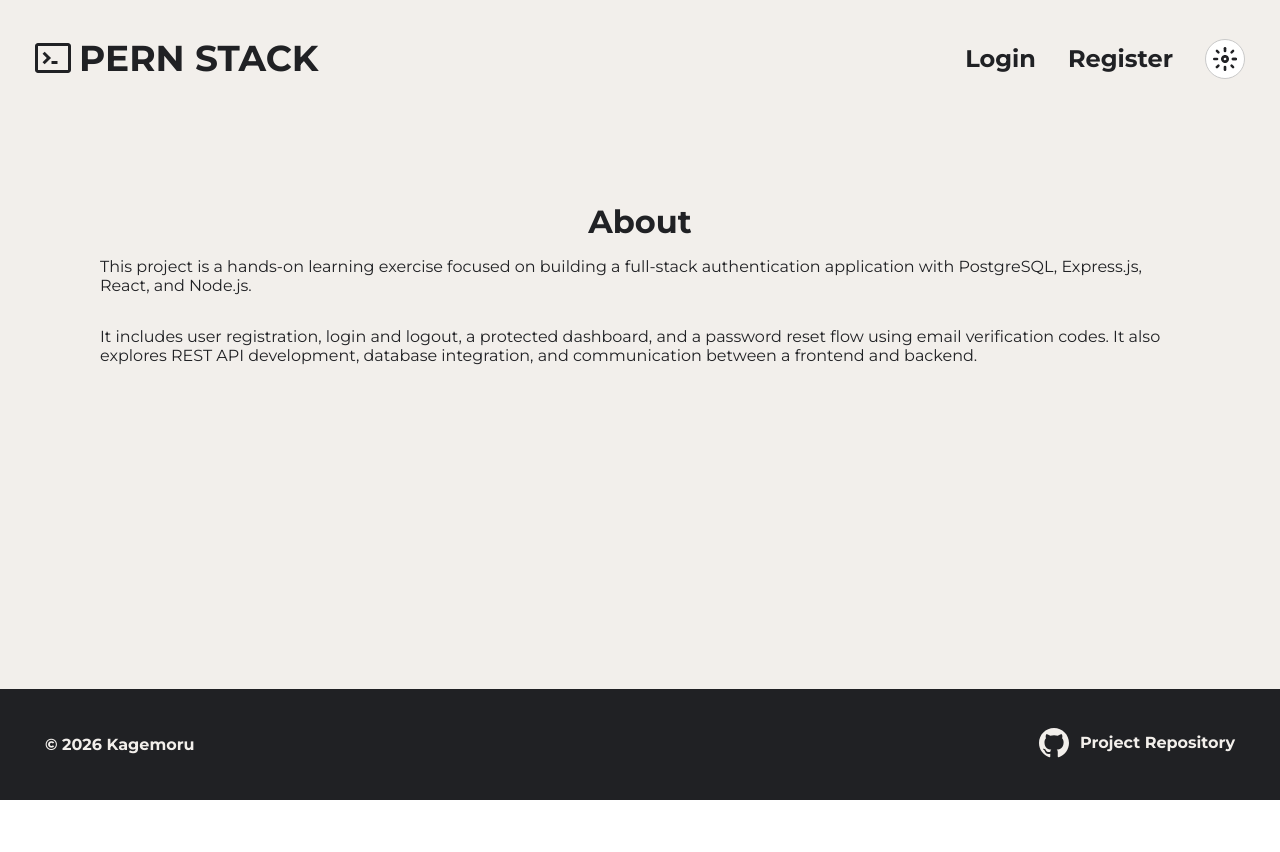
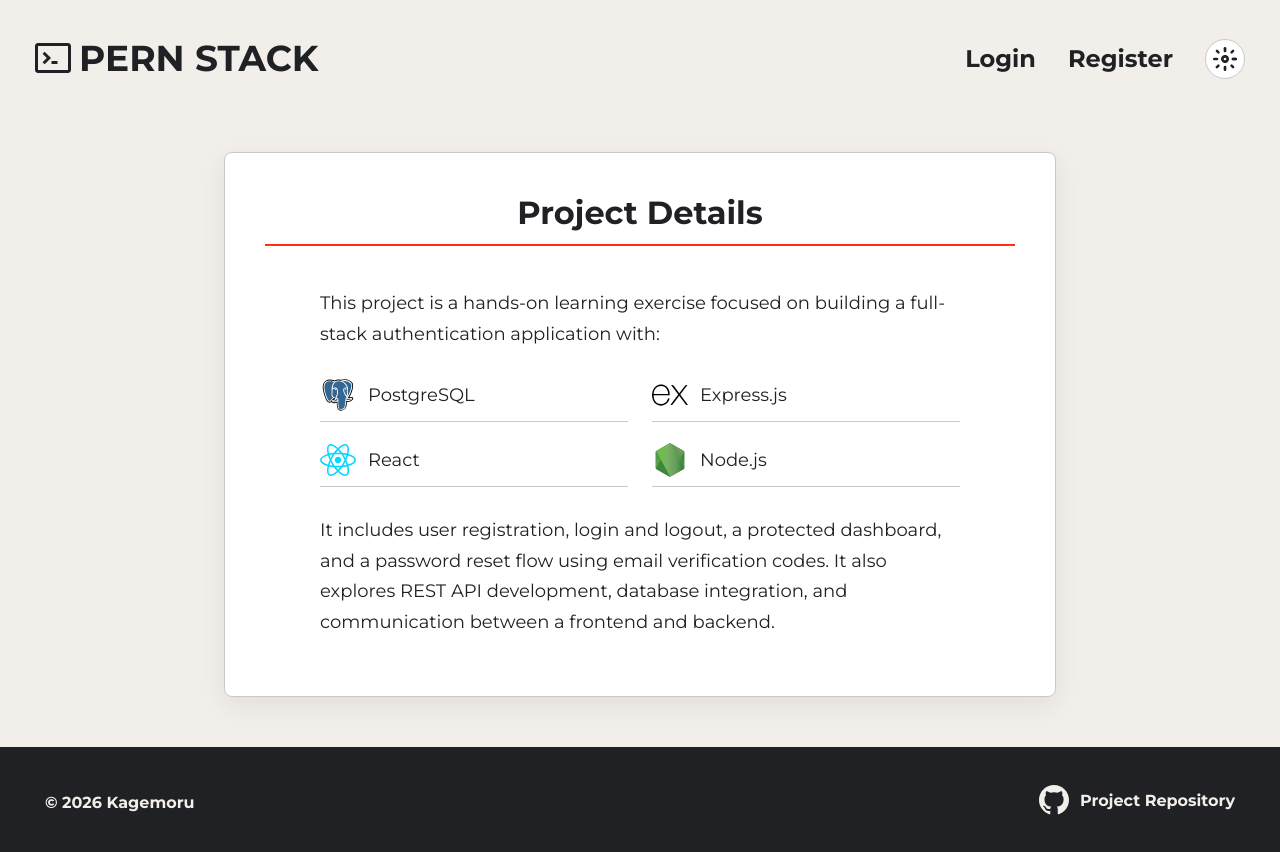
Before and after one commit to Kagemoru/pern-stack, a React (Vite) app in the folder client/: page / in a window 1280 px wide. Shown: the top 852 px of the page. Before the commit the page ends 800 px from the top, so only its background shows below. Built offline with nearby package versions, Linux system fonts and the light colour scheme; no server answers.

Commit message:
frontend: improved page layouts and styling

```diff
--- a/client/src/App.css
+++ b/client/src/App.css
@@ -0,0 +1,211 @@
+.container {
+  box-sizing: border-box;
+  display: flex;
+  flex-direction: column;
+  align-items: center;
+  min-height: 500px;
+  padding: 30px;
+  background: var(--card-bg);
+  border: 1px solid var(--border-color);
+  border-radius: 8px;
+  box-shadow: 0 8px 24px
+    color-mix(in srgb, var(--primary-text-color) 8%, transparent);
+}
+
+.container a {
+  color: var(--red);
+  font-weight: 600;
+  text-underline-offset: 0.2em;
+}
+
+/* =====================================
+  HOME CONTAINER
+===================================== */
+.home-container {
+  align-items: stretch;
+  width: min(100%, 52rem);
+  min-height: auto;
+  padding: 2.5rem;
+}
+
+.home-container .title {
+  margin: 0 0 1.5rem;
+  padding-bottom: 0.75rem;
+  border-bottom: 2px solid var(--red);
+  text-align: center;
+}
+
+.project-details {
+  width: 100%;
+  max-width: 40rem;
+  margin-inline: auto;
+  font-size: 1.125rem;
+  line-height: 1.7;
+}
+
+.project-details ul {
+  display: grid;
+  grid-template-columns: repeat(2, minmax(0, 1fr));
+  gap: 0.75rem 1.5rem;
+  margin: 1.25rem 0 1.75rem;
+  padding: 0;
+  list-style: none;
+}
+
+.project-details li {
+  display: flex;
+  align-items: center;
+  gap: 0.75rem;
+  padding-block: 0.5rem;
+  border-bottom: 1px solid var(--border-color);
+}
+
+@media (max-width: 600px) {
+  .home-container {
+    padding: 1.5rem;
+  }
+
+  .project-details ul {
+    grid-template-columns: 1fr;
+  }
+}
+
+/* =====================================
+  LOGIN, REGISTER, FORGOT-PASS CONTAINER
+===================================== */
+.login-container,
+.register-container,
+.forgot-password-container {
+  box-sizing: border-box;
+  width: min(100%, 28rem);
+  min-height: auto;
+  padding: 2.5rem;
+}
+
+.login-container .title,
+.register-container .title,
+.forgot-password-form .title {
+  margin: 0 0 1.75rem;
+}
+
+.login-form,
+.register-form,
+.forgot-password-form {
+  display: grid;
+  gap: 1.25rem;
+  width: 100%;
+  margin-bottom: 1.25rem;
+}
+
+.form-field {
+  display: flex;
+  flex-direction: column;
+  gap: 0.45rem;
+  font-weight: 600;
+}
+
+.form-field input {
+  box-sizing: border-box;
+  width: 100%;
+  min-height: 2.9rem;
+  padding: 0.7rem 0.85rem;
+  border: 1px solid var(--border-color);
+  border-radius: 6px;
+  color: var(--primary-text-color);
+  background: var(--input-bg);
+  font: inherit;
+}
+
+.form-field input:focus-visible {
+  outline: 2px solid var(--red);
+  outline-offset: 2px;
+}
+
+.forgot-password-link,
+.register-link,
+.login-link,
+#reset-password-note {
+  font-size: 0.9rem;
+  margin: 0;
+  color: var(--secondary-text-color);
+  line-height: 1.5;
+  font-style: italic;
+}
+
+.login-form button,
+.register-form button,
+.forgot-password-form button {
+  min-height: 2.9rem;
+  padding: 0.7rem 1rem;
+  border: 0;
+  border-radius: 6px;
+  color: #fff;
+  background: var(--red);
+  font: inherit;
+  font-weight: 700;
+  cursor: pointer;
+}
+
+.login-form button:hover:not(:disabled),
+.register-form button:hover:not(:disabled),
+.forgot-password-form button:hover:not(:disabled) {
+  filter: brightness(0.92);
+}
+
+.login-form button:disabled,
+.register-form button:disabled,
+.forgot-password-form button:disabled {
+  cursor: wait;
+  opacity: 0.7;
+}
+
+.login-form button:focus-visible,
+.register-form button:focus-visible,
+.forgot-password-form button:focus-visible {
+  outline: 2px solid var(--primary-text-color);
+  outline-offset: 3px;
+}
+
+.login-error,
+.register-error {
+  text-align: center;
+  margin: 0;
+  color: var(--red);
+}
+
+@media (max-width: 600px) {
+  .login-container,
+  .register-container {
+    padding: 1.5rem;
+  }
+}
+
+/* =====================================
+  FORGOT PASSWORD CONTAINER
+===================================== */
+#reset-successfull-msg {
+  text-align: center;
+}
+
+
+/* =====================================
+  NOT FOUND CONTAINER
+===================================== */
+.not-found-container {
+  width: min(100%, 28rem);
+  min-height: auto;
+  gap: 0.75rem;
+  padding: 3rem 2rem;
+  text-align: center;
+}
+
+.not-found-container .title {
+  margin: 0;
+  color: var(--red);
+  font-size: 4rem;
+  line-height: 1;
+}
+
+.not-found-container p {
+  margin: 0;
+}
--- a/client/src/App.jsx
+++ b/client/src/App.jsx
@@ -1,4 +1,5 @@
 import { Routes, Route } from "react-router";
+import "./App.css"
 
 // layout
 import AppLayout from "./layout/AppLayout.jsx";
--- a/client/src/pages/Dashboard.jsx
+++ b/client/src/pages/Dashboard.jsx
@@ -2,10 +2,9 @@ import LogoutBtn from "../components/LogoutBtn.jsx";
 
 export default function Dashboard() {
   return (
-    <main>
-      <h1>Dashboard</h1>
+    <div className="container dashboard-container">
+      <h1 className="title">Dashboard</h1>
       <p>You are logged in and viewing a protected page.</p>
-      <LogoutBtn />
-    </main>
+    </div>
   );
 }
--- a/client/src/pages/Home.jsx
+++ b/client/src/pages/Home.jsx
@@ -1,20 +1,42 @@
-import { Link } from "react-router";
+import psqlIcon from "../assets/psql.svg";
+import expressIcon from "../assets/express.svg";
+import reactIcon from "../assets/react.svg";
+import nodeIcon from "../assets/node.svg";
 
 export default function Home() {
   return (
-    <main>
-      <h1>About</h1>
-      <p>
-        This project is a hands-on learning exercise focused on building a
-        full-stack authentication application with PostgreSQL, Express.js,
-        React, and Node.js.
-      </p>
-      <p>
-        It includes user registration, login and logout, a protected dashboard,
-        and a password reset flow using email verification codes. It also
-        explores REST API development, database integration, and communication
-        between a frontend and backend.
-      </p>
-    </main>
+    <div className="container home-container">
+      <h1 className="title">Project Details</h1>
+      <div className="project-details">
+        <p>
+          This project is a hands-on learning exercise focused on building a
+          full-stack authentication application with:
+        </p>
+
+        <ul>
+          <li>
+            <img src={psqlIcon} className="svg" alt="postgresql icon" />{" "}
+            PostgreSQL
+          </li>
+          <li>
+            <img src={expressIcon} className="svg" alt="express icon" />{" "}
+            Express.js
+          </li>
+          <li>
+            <img src={reactIcon} className="svg" alt="react icon" /> React
+          </li>
+          <li>
+            <img src={nodeIcon} className="svg" alt="nodejs icon" /> Node.js
+          </li>
+        </ul>
+
+        <p>
+          It includes user registration, login and logout, a protected
+          dashboard, and a password reset flow using email verification codes.
+          It also explores REST API development, database integration, and
+          communication between a frontend and backend.
+        </p>
+      </div>
+    </div>
   );
 }
--- a/client/src/pages/Login.jsx
+++ b/client/src/pages/Login.jsx
@@ -27,38 +27,48 @@ export default function Login() {
   };
 
   return (
-    <main>
-      <h1>Login</h1>
-      <form onSubmit={handleSubmit}>
-        <label>
-          Email
-          <input name="email" type="email" autoComplete="email" required />
+    <div className="container login-container">
+      <h1 className="title">Login</h1>
+      <form className="login-form" onSubmit={handleSubmit}>
+        <label className="form-field">
+          Email:
+          <input
+            name="email"
+            type="email"
+            placeholder="user@example.com"
+            required
+          />
         </label>
-        <br />
-        <label>
-          Password
+
+        <label className="form-field">
+          Password:
           <input
             name="password"
             type="password"
-            autoComplete="current-password"
+            placeholder="Your password"
             required
           />
         </label>
-        <br />
-        <button type="submit">
+
+        <p className="forgot-password-link">
+          Can't remember password?{" "}
+          <Link to="/forgot-password">Forgot Password</Link>
+        </p>
+
+        <button type="submit" disabled={loading}>
           {loading ? "Signing in..." : "Sign in"}
         </button>
-        {error && <p role="alert">{error}</p>}
+
+        {error && (
+          <p className="login-error" role="alert">
+            {error}
+          </p>
+        )}
       </form>
-      <p>
-        Can't remember password? <Link to={"/forgot-password"}>Forgot Password</Link>
+
+      <p className="register-link">
+        Don't have an account? <Link to="/register">Register</Link>
       </p>
-      <p>
-        Need an account? <Link to="/register">Register</Link>
-      </p>
-      <p>
-        Back to <Link to="/">Home Page</Link>
-      </p>
-    </main>
+    </div>
   );
 }
--- a/client/src/pages/NotFound.jsx
+++ b/client/src/pages/NotFound.jsx
@@ -2,10 +2,10 @@ import { Link } from "react-router";
 
 export default function NotFound() {
   return (
-    <main>
-      <h1>404</h1>
+    <div className="container not-found-container">
+      <h1 className="title">404</h1>
       <p>Page not found.</p>
       <Link to="/">Home Page</Link>
-    </main>
+    </div>
   );
 }
--- a/client/src/pages/Register.jsx
+++ b/client/src/pages/Register.jsx
@@ -19,7 +19,7 @@ export default function Register() {
     try {
       await register(formData);
       setAuthenticated(true);
-      navigate("/dashboard", {replace: true });
+      navigate("/dashboard", { replace: true });
     } catch (error) {
       setError(error.message);
       setLoading(false);
@@ -27,40 +27,48 @@ export default function Register() {
   };
 
   return (
-    <main>
-      <h1>Register</h1>
-      <form onSubmit={handleRegister}>
-        <label>
-          Username
-          <input name="username" autoComplete="username" required />
+    <div className="container register-container">
+      <h1 className="title">Register</h1>
+      <form className="register-form" onSubmit={handleRegister}>
+        <label className="form-field">
+          Username:
+          <input name="username" type="text" placeholder="user123" required />
         </label>
-        <br />
-        <label>
-          Email
-          <input name="email" type="email" autoComplete="email" required />
+
+        <label className="form-field">
+          Email:
+          <input
+            name="email"
+            type="email"
+            placeholder="user@example.com"
+            required
+          />
         </label>
-        <br />
-        <label>
-          Password
+
+        <label className="form-field">
+          Password:
           <input
             name="password"
             type="password"
-            autoComplete="new-password"
+            placeholder="Create a password"
             required
           />
         </label>
-        <br />
-        <button type="submit">
+
+        <button type="submit" disabled={loading}>
           {loading ? "Registering..." : "Register"}
         </button>
-        {error && <p role="alert">{error}</p>}
+
+        {error && (
+          <p className="register-error" role="alert">
+            {error}
+          </p>
+        )}
       </form>
-      <p>
+
+      <p className="login-link">
         Already have an account? <Link to="/login">Login</Link>
       </p>
-      <p>
-        Back to <Link to="/">Home Page</Link>
-      </p>
-    </main>
+    </div>
   );
 }
```
Also changed, not shown: client/src/pages/ForgotPassword.jsx (+25 -9 lines).
